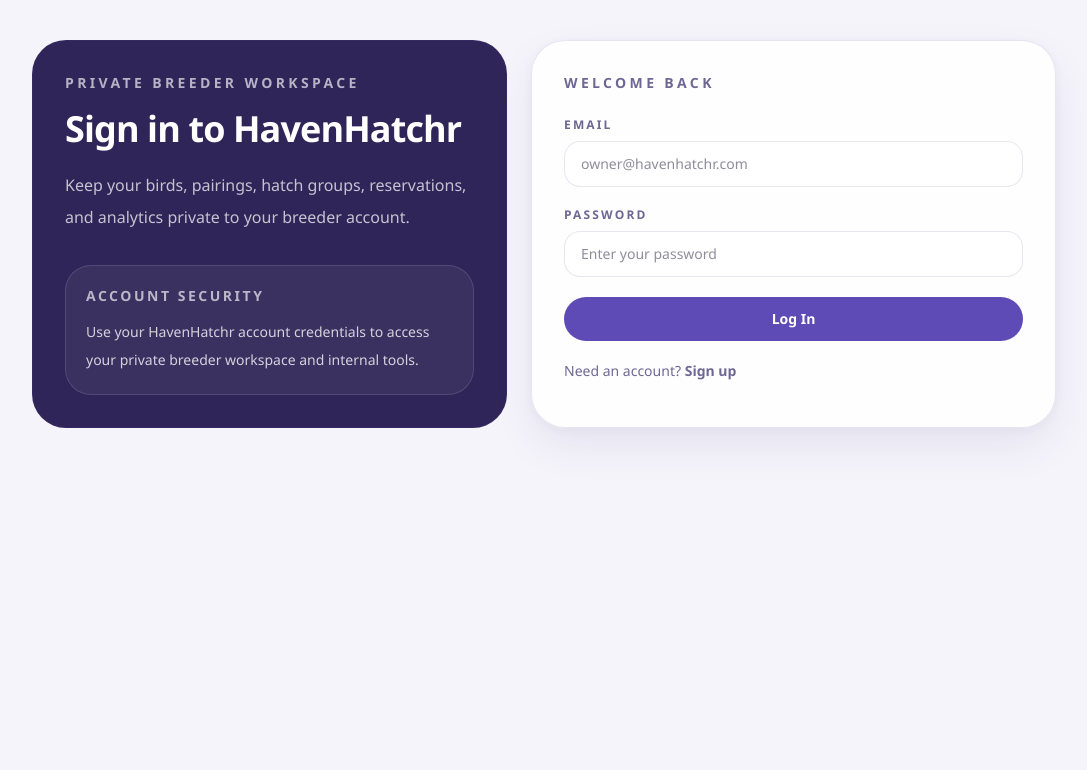
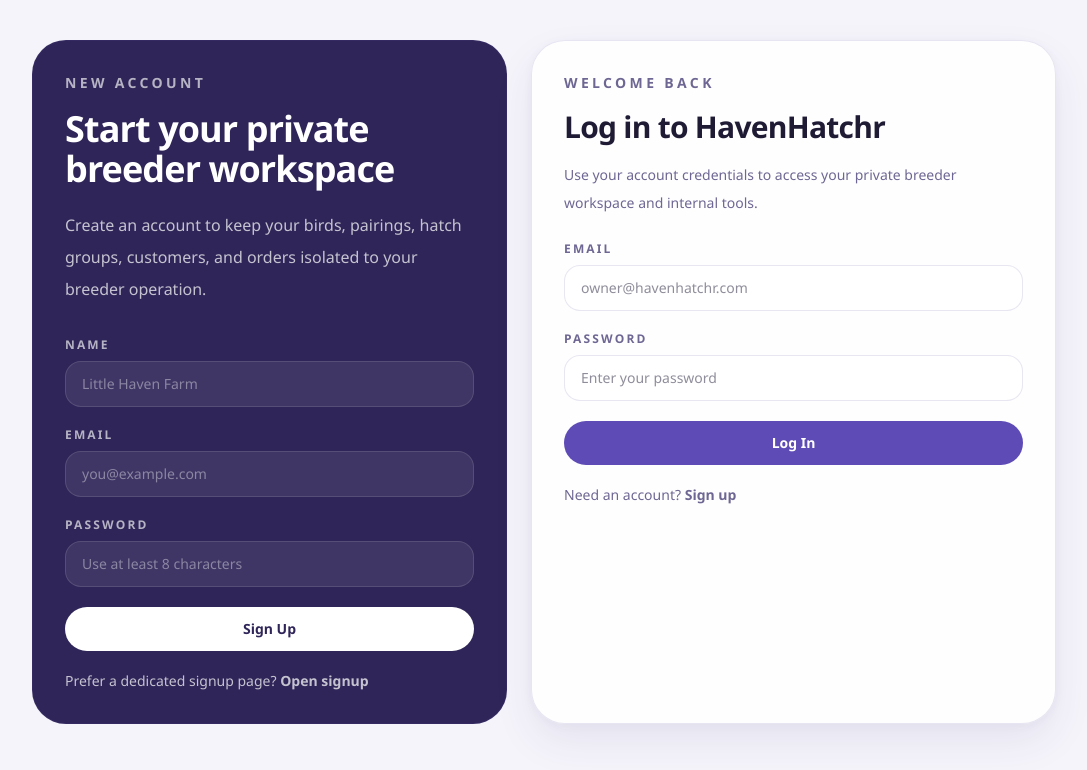
Before and after one commit to littlehavendna/havenhatchr, a Next.js app: page /login in a window 1280 px wide. Shown: the top 770 px of the page, without its empty margins (96-1183 px from the left). Built offline with nearby package versions, Linux system fonts and the light colour scheme.

Commit message:
Refine split login and signup layout

```diff
--- a/app/login/page.tsx
+++ b/app/login/page.tsx
@@ -6,21 +6,26 @@
 
 export default function LoginPage() {
   const router = useRouter();
-  const [email, setEmail] = useState("");
-  const [password, setPassword] = useState("");
-  const [isSubmitting, setIsSubmitting] = useState(false);
-  const [error, setError] = useState("");
+  const [loginEmail, setLoginEmail] = useState("");
+  const [loginPassword, setLoginPassword] = useState("");
+  const [signupName, setSignupName] = useState("");
+  const [signupEmail, setSignupEmail] = useState("");
+  const [signupPassword, setSignupPassword] = useState("");
+  const [isLoggingIn, setIsLoggingIn] = useState(false);
+  const [isSigningUp, setIsSigningUp] = useState(false);
+  const [loginError, setLoginError] = useState("");
+  const [signupError, setSignupError] = useState("");
 
-  async function handleSubmit(event: FormEvent<HTMLFormElement>) {
+  async function handleLoginSubmit(event: FormEvent<HTMLFormElement>) {
     event.preventDefault();
-    setIsSubmitting(true);
-    setError("");
+    setIsLoggingIn(true);
+    setLoginError("");
 
     try {
       const response = await fetch("/api/auth/login", {
         method: "POST",
         headers: { "Content-Type": "application/json" },
-        body: JSON.stringify({ email, password }),
+        body: JSON.stringify({ email: loginEmail, password: loginPassword }),
       });
 
       if (!response.ok) {
@@ -31,9 +36,41 @@
       router.push("/dashboard");
       router.refresh();
     } catch (submitError) {
-      setError(submitError instanceof Error ? submitError.message : "Unable to log in.");
+      setLoginError(submitError instanceof Error ? submitError.message : "Unable to log in.");
     } finally {
-      setIsSubmitting(false);
+      setIsLoggingIn(false);
+    }
+  }
+
+  async function handleSignupSubmit(event: FormEvent<HTMLFormElement>) {
+    event.preventDefault();
+    setIsSigningUp(true);
+    setSignupError("");
+
+    try {
+      const response = await fetch("/api/auth/signup", {
+        method: "POST",
+        headers: { "Content-Type": "application/json" },
+        body: JSON.stringify({
+          name: signupName,
+          email: signupEmail,
+          password: signupPassword,
+        }),
+      });
+
+      if (!response.ok) {
+        const payload = (await response.json()) as { error?: string };
+        throw new Error(payload.error || "Unable to create your account.");
+      }
+
+      router.push("/dashboard");
+      router.refresh();
+    } catch (submitError) {
+      setSignupError(
+        submitError instanceof Error ? submitError.message : "Unable to create your account.",
+      );
+    } finally {
+      setIsSigningUp(false);
     }
   }
 
@@ -43,40 +80,88 @@
         <div className="grid gap-6 lg:grid-cols-[0.95fr_1.05fr]">
           <section className="rounded-[34px] border border-[color:var(--line)] bg-[#2f2558] p-8 text-white">
             <p className="text-sm font-semibold uppercase tracking-[0.24em] text-white/65">
-              Private breeder workspace
+              New account
             </p>
             <h1 className="mt-4 text-3xl font-semibold tracking-tight sm:text-4xl">
-              Sign in to HavenHatchr
+              Start your private breeder workspace
             </h1>
             <p className="mt-5 max-w-lg text-base leading-8 text-white/72">
-              Keep your birds, pairings, hatch groups, reservations, and analytics private to your
-              breeder account.
+              Create an account to keep your birds, pairings, hatch groups, customers, and orders
+              isolated to your breeder operation.
             </p>
-            <div className="mt-8 rounded-[26px] border border-white/12 bg-white/6 p-5">
-              <p className="text-sm font-semibold uppercase tracking-[0.18em] text-white/65">
-                Account security
-              </p>
-              <p className="mt-3 text-sm leading-7 text-white/78">
-                Use your HavenHatchr account credentials to access your private breeder workspace
-                and internal tools.
-              </p>
-            </div>
+            <form onSubmit={handleSignupSubmit} className="mt-8 space-y-5">
+              <label className="block">
+                <span className="mb-2 block text-xs font-semibold uppercase tracking-[0.18em] text-white/65">
+                  Name
+                </span>
+                <input
+                  type="text"
+                  value={signupName}
+                  onChange={(event) => setSignupName(event.target.value)}
+                  className={inputClassName("dark")}
+                  placeholder="Little Haven Farm"
+                />
+              </label>
+              <label className="block">
+                <span className="mb-2 block text-xs font-semibold uppercase tracking-[0.18em] text-white/65">
+                  Email
+                </span>
+                <input
+                  type="email"
+                  value={signupEmail}
+                  onChange={(event) => setSignupEmail(event.target.value)}
+                  className={inputClassName("dark")}
+                  placeholder="you@example.com"
+                />
+              </label>
+              <label className="block">
+                <span className="mb-2 block text-xs font-semibold uppercase tracking-[0.18em] text-white/65">
+                  Password
+                </span>
+                <input
+                  type="password"
+                  value={signupPassword}
+                  onChange={(event) => setSignupPassword(event.target.value)}
+                  className={inputClassName("dark")}
+                  placeholder="Use at least 8 characters"
+                />
+              </label>
+              {signupError ? <p className="text-sm text-[#ffb2cb]">{signupError}</p> : null}
+              <button
+                type="submit"
+                disabled={isSigningUp}
+                className="inline-flex w-full items-center justify-center rounded-full bg-white px-5 py-3 text-sm font-semibold text-[#2f2558] transition hover:bg-white/90 disabled:cursor-not-allowed disabled:opacity-70"
+              >
+                {isSigningUp ? "Creating account..." : "Sign Up"}
+              </button>
+            </form>
+            <p className="mt-5 text-sm text-white/72">
+              Prefer a dedicated signup page?{" "}
+              <Link href="/signup" className="font-semibold text-white">
+                Open signup
+              </Link>
+            </p>
           </section>
 
           <section className="soft-shadow rounded-[34px] border border-[color:var(--line)] bg-white/88 p-8">
             <p className="text-sm font-semibold uppercase tracking-[0.24em] text-[color:var(--muted)]">
               Welcome back
             </p>
-            <form onSubmit={handleSubmit} className="mt-6 space-y-5">
+            <h2 className="mt-4 text-3xl font-semibold tracking-tight">Log in to HavenHatchr</h2>
+            <p className="mt-4 max-w-lg text-sm leading-7 text-[color:var(--muted)]">
+              Use your account credentials to access your private breeder workspace and internal
+              tools.
+            </p>
+            <form onSubmit={handleLoginSubmit} className="mt-6 space-y-5">
               <label className="block">
                 <span className="mb-2 block text-xs font-semibold uppercase tracking-[0.18em] text-[color:var(--muted)]">
                   Email
                 </span>
                 <input
                   type="email"
-                  value={email}
-                  onChange={(event) => setEmail(event.target.value)}
-                  className={inputClassName()}
+                  value={loginEmail}
+                  onChange={(event) => setLoginEmail(event.target.value)}
+                  className={inputClassName("light")}
                   placeholder="owner@havenhatchr.com"
                 />
               </label>
@@ -86,19 +171,19 @@
                 </span>
                 <input
                   type="password"
-                  value={password}
-                  onChange={(event) => setPassword(event.target.value)}
-                  className={inputClassName()}
+                  value={loginPassword}
+                  onChange={(event) => setLoginPassword(event.target.value)}
+                  className={inputClassName("light")}
                   placeholder="Enter your password"
                 />
               </label>
-              {error ? <p className="text-sm text-[#b34b75]">{error}</p> : null}
+              {loginError ? <p className="text-sm text-[#b34b75]">{loginError}</p> : null}
               <button
                 type="submit"
-                disabled={isSubmitting}
+                disabled={isLoggingIn}
                 className="inline-flex w-full items-center justify-center rounded-full bg-[color:var(--accent)] px-5 py-3 text-sm font-semibold text-white transition hover:bg-[#4f3fa0] disabled:cursor-not-allowed disabled:opacity-70"
               >
-                {isSubmitting ? "Signing in..." : "Log In"}
+                {isLoggingIn ? "Signing in..." : "Log In"}
               </button>
             </form>
             <p className="mt-5 text-sm text-[color:var(--muted)]">
@@ -114,6 +199,10 @@
   );
 }
 
-function inputClassName() {
+function inputClassName(tone: "dark" | "light") {
+  if (tone === "dark") {
+    return "w-full rounded-2xl border border-white/12 bg-white/8 px-4 py-3 text-sm text-white outline-none transition placeholder:text-white/40 focus:border-white/35 focus:ring-2 focus:ring-white/15";
+  }
+
   return "w-full rounded-2xl border border-[color:var(--line)] bg-white px-4 py-3 text-sm outline-none transition focus:border-[color:var(--accent)] focus:ring-2 focus:ring-[color:var(--accent-soft)]";
 }
```
